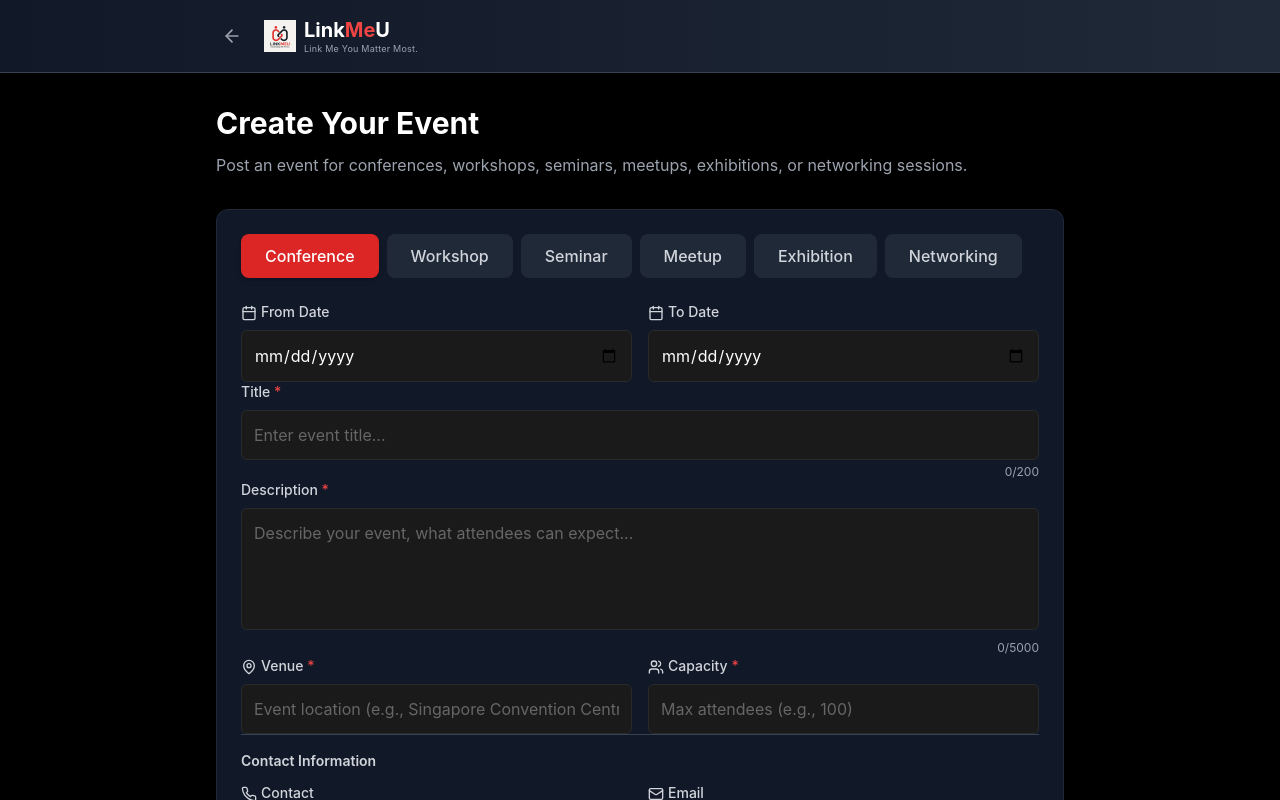
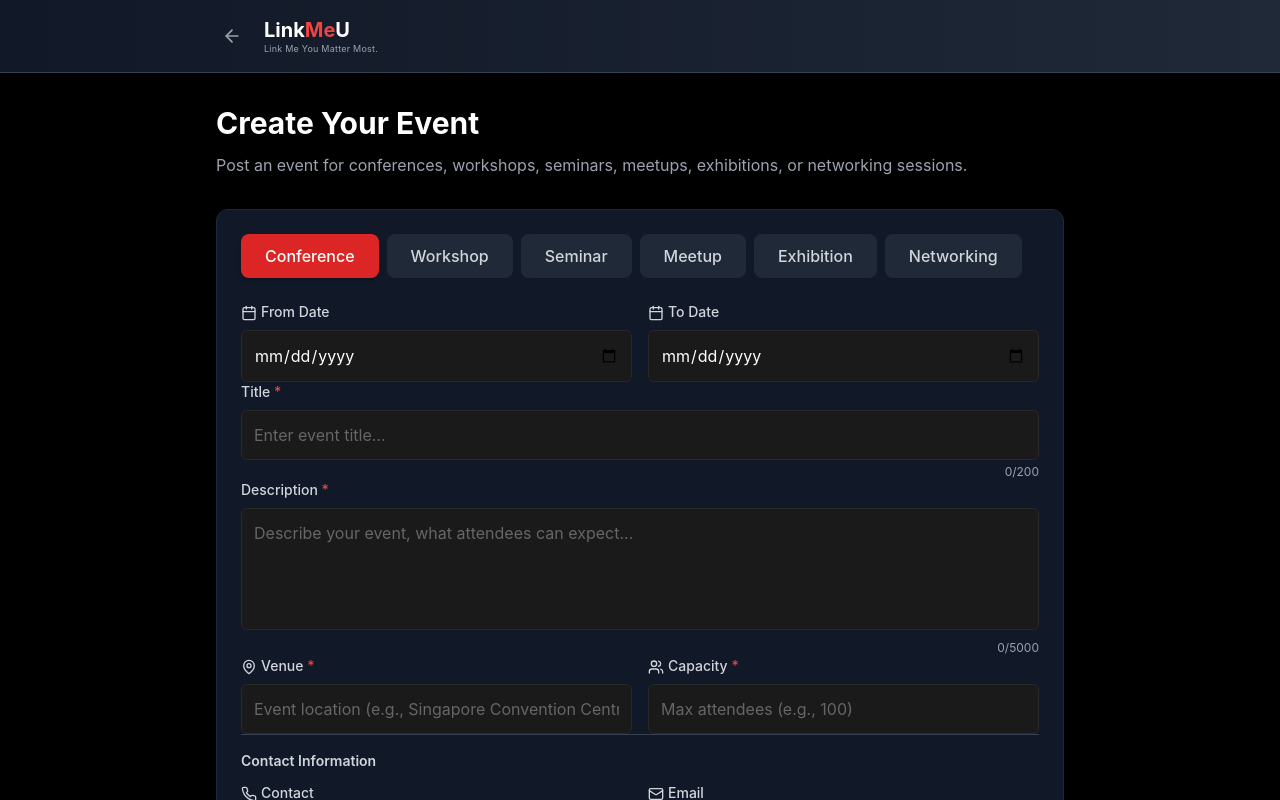
Before and after one commit to Adelphos-tech/event, a React (Vite) app: page /new in a window 1280 px wide. Shown: the top 800 px of the page. Built offline with nearby package versions, Linux system fonts and the light colour scheme.

Commit message:
Remove logo image from EventForm header

```diff
--- a/src/pages/EventForm.jsx
+++ b/src/pages/EventForm.jsx
@@ -525,7 +525,6 @@ const EventForm = () => {
               <ArrowLeft className="w-5 h-5 text-gray-400" />
             </Link>
             <Link to="/" className="flex items-center gap-2 hover:opacity-80 transition-opacity">
-              <img src="/linkmeu-logo.png" alt="LinkMeU" className="h-8 w-auto" />
               <div className="flex flex-col">
                 <div className="flex items-center">
                   <span className="text-xl font-bold text-white">Link</span>
```
